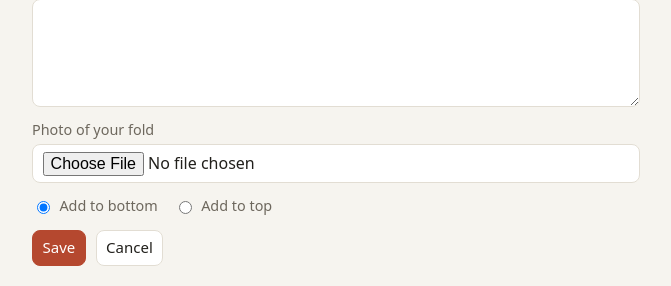
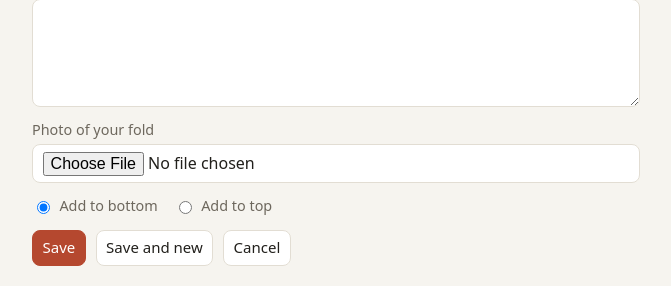
Before and after one commit to antiharmonic/origami-list, a FastAPI app: page /add in a window 1280 px wide. Shown: the part 686-972 px from the top of the page, without its empty margins (78-749 px from the left). Run offline with FastAPI, Linux system fonts and the light colour scheme; parts of the project's set-up code (start-up, migrations or seed data) failed here and were passed over.

Commit message:
Add "Save and new" and "New from"; move port to 5748
"Save and new" saves and opens a fresh form with the designer, book and
top/bottom choice carried over. "New from" on each row and the edit page
starts a form prefilled with that model's designer and book.

Co-Authored-By: Claude Opus 5.5 <noreply@anthropic.com>

```diff
--- a/app/main.py
+++ b/app/main.py
@@ -151,6 +151,19 @@ async def _fields_from_form(request: Request, conn):
     return form, fields
 
 
+def _after_save(form, fields):
+    """Back to the list, or for "Save and new" a fresh form with the designer and book carried over."""
+    if form.get("then") != "new":
+        return _redirect()
+    params = {
+        "designer": fields["designer"],
+        "book": (form.get("book") or "").strip() if fields["book_id"] else "",
+        "position": "top" if form.get("position") == "top" else "",
+        "saved": fields["name"],
+    }
+    return _redirect("/models/new?" + urlencode({k: v for k, v in params.items() if v}))
+
+
 @app.post("/models")
 async def create_model(request: Request, conn=Depends(get_conn)):
     form, fields = await _fields_from_form(request, conn)
@@ -158,7 +171,7 @@ async def create_model(request: Request, conn=Depends(get_conn)):
     photo = await _save_photo(model_id, form.get("photo"))
     if photo:
         db.update_model(conn, model_id, {"photo": photo})
-    return _redirect()
+    return _after_save(form, fields)
 
 
 @app.post("/models/{model_id}")
@@ -174,7 +187,7 @@ async def update_model(request: Request, model_id: int, conn=Depends(get_conn)):
             old.unlink()
         fields["photo"] = None
     db.update_model(conn, model_id, fields)
-    return _redirect()
+    return _after_save(form, fields)
 
 
 @app.post("/models/{model_id}/delete")
--- a/app/static/app.css
+++ b/app/static/app.css
@@ -140,6 +140,7 @@ main { max-width: 1100px; margin: 0 auto; padding: 1.25rem; }
 .buttons { display: flex; gap: .6rem; }
 .delete-form { margin-top: 2rem; }
 .hint { color: var(--muted); font-size: .9rem; }
+.flash { color: var(--folded); margin: -.5rem 0 1rem; }
 
 /* books page */
 .panel { background: var(--surface); border: 1px solid var(--border); border-radius: var(--radius); padding: 1rem; margin-bottom: 1rem; }
--- a/app/templates/_row.html
+++ b/app/templates/_row.html
@@ -41,5 +41,7 @@
       {% endfor %}
     </select>
     <a href="/models/{{ m.id }}/edit">Edit</a>
+    <a href="/models/new?{{ urlencode({'designer': m.designer, 'book': m.book_path or ''}) }}"
+       title="Add another model with the same designer and book">New from</a>
   </div>
 </li>
--- a/app/templates/form.html
+++ b/app/templates/form.html
@@ -3,6 +3,7 @@
 {% block content %}
 {% set v = m or prefill %}
 <h1>{{ "Edit model" if m else "Add model" }}</h1>
+{% if prefill.saved %}<p class="flash">Saved “{{ prefill.saved }}”.</p>{% endif %}
 <form class="model-form" method="post" action="{{ '/models/%d' % m.id if m else '/models' }}" enctype="multipart/form-data">
   <div class="cols">
     <div class="col">
@@ -54,13 +55,16 @@
 
       {% if not m %}
       <div class="row">
-        <label class="check"><input type="radio" name="position" value="bottom" checked> Add to bottom</label>
-        <label class="check"><input type="radio" name="position" value="top"> Add to top</label>
+        <label class="check"><input type="radio" name="position" value="bottom" {% if prefill.position != "top" %}checked{% endif %}> Add to bottom</label>
+        <label class="check"><input type="radio" name="position" value="top" {% if prefill.position == "top" %}checked{% endif %}> Add to top</label>
       </div>
       {% endif %}
 
       <div class="buttons">
         <button type="submit" class="primary">Save</button>
+        <button type="submit" name="then" value="new" title="Save, then add another with the same designer and book">Save and new</button>
+        {% if m %}<a href="/models/new?{{ urlencode({'designer': m.designer, 'book': m.book_path or ''}) }}" class="button"
+                     title="Add another model with the same designer and book">New from this</a>{% endif %}
         <a href="/" class="button">Cancel</a>
       </div>
     </div>
--- a/compose.yaml
+++ b/compose.yaml
@@ -5,7 +5,7 @@ services:
     restart: unless-stopped
     user: "1000:1000"
     ports:
-      - "8080:8000"
+      - "5748:8000"
     volumes:
       - ${HOME}/Books/Origami:/books:ro
       - ./data:/data
```
Also changed, not shown: CLAUDE.md (+1 -1 lines), tests/test_app.py (+15 -0 lines), README.md.
